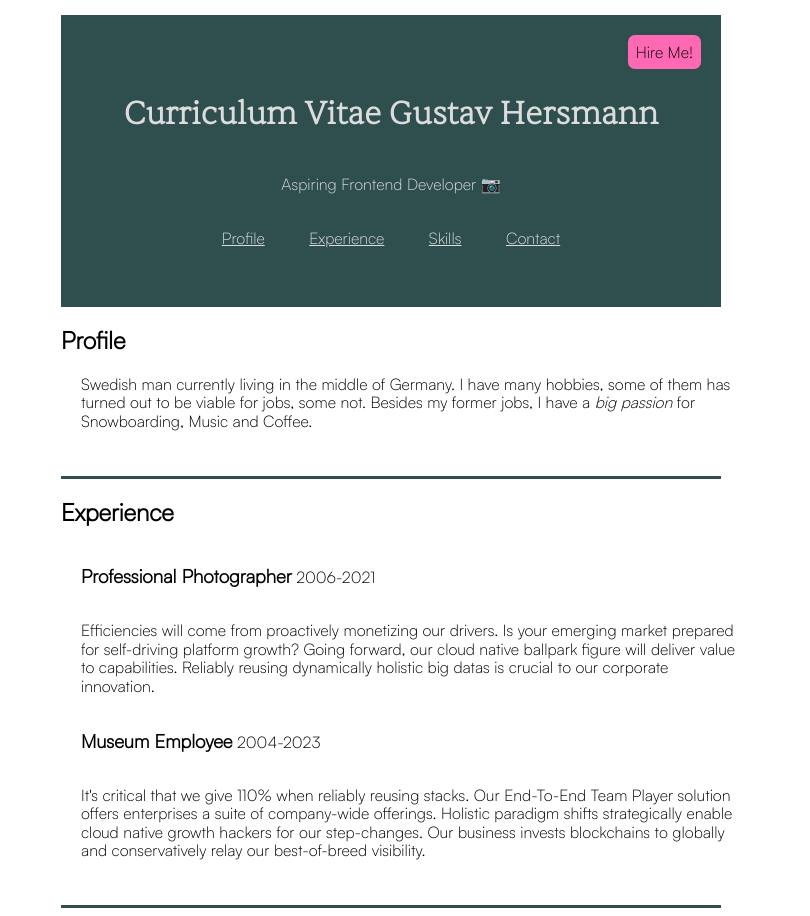
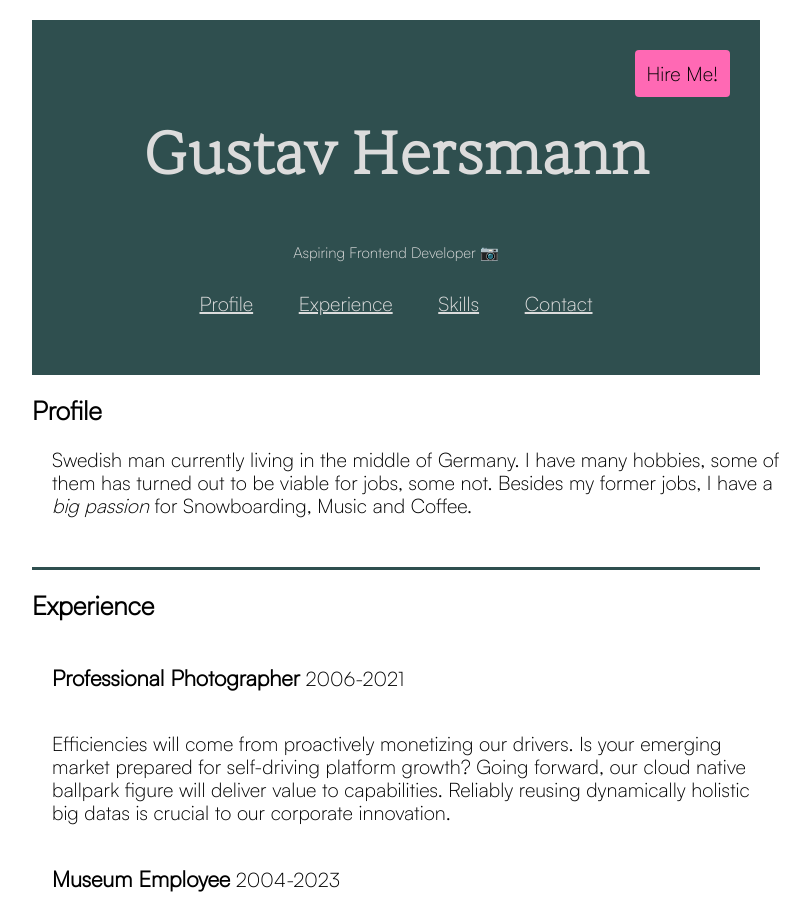
Before and after one commit to ghersmann/cv, a plain HTML site: page index.html in a window 1280 px wide. Shown: the top 916 px of the page, without its empty margins (244-1054 px from the left). Drawn offline with nearby package versions, Linux system fonts and the light colour scheme.

Commit message:
Coding Task: change from absolute to relative length units

```diff
--- a/index.html
+++ b/index.html
@@ -12,17 +12,19 @@
 </head>
 
 <body>
-    <main>
+
     <header class="greenheader">
-            <h1>Curriculum Vitae Gustav Hersmann</h1>
+        <div class="divheader">
+            <h1 class="mainheader">Gustav Hersmann</h1>
             <p class="greenheaderp">Aspiring Frontend Developer</p>
+        </div>
         <a class="greenheaderlink" href="#profile">Profile</a>
         <a class="greenheaderlink" href="#experience">Experience</a>
         <a class="greenheaderlink" href="#skills">Skills</a>
         <a class="greenheaderlink" href="#contact">Contact</a>
         <aside class="aside-hireme">Hire Me!</aside>
     </header>
-
+    <main>
         <article id="profile">
             <h2>Profile</h2>
             <p class="pbodyindent">Swedish man currently living in the middle of Germany.
--- a/style.css
+++ b/style.css
@@ -29,29 +29,29 @@ html {
   font-family: Satoshi-Light, system-ui, -apple-system, BlinkMacSystemFont,
     "Segoe UI", Roboto, Oxygen, Ubuntu, Cantarell, "Open Sans", "Helvetica Neue",
     sans-serif;
-  padding: 15px 25px 15px 15px;
+  font-size: 20px;
+  padding: 1rem;
   position: relative;
-  max-width: 700px;
+  max-width: 60%;
   margin: 0 auto;
 }
 
 h2 {
   font-family: inherit;
+  font-size: 1.3rem;
   position: relative;
   left: 0px;
 }
 
-h3,
-h4,
-h5 {
+h3 {
   font-family: inherit;
+  font-size: 1.1rem;
   position: relative;
   left: 20px;
 }
 
 h1 {
-  font-family: Sentient-Extralight, Garamond, Georgia, "Times New Roman", Times,
-    serif;
+  font-family: Sentient-Extralight, Georgia, "Times New Roman", Times, serif;
 }
 
 a {
@@ -79,7 +79,7 @@ ul {
 
 .greenheader {
   text-align: center;
-  padding: 60px;
+  padding: 3rem;
   background-color: darkslategray;
   color: gainsboro;
   position: relative;
@@ -87,25 +87,18 @@ ul {
 
 .aside-hireme {
   position: absolute;
-  right: 20px;
-  top: 20px;
+  right: 1.5rem;
+  top: 1.5rem;
   background-color: hotpink;
   color: black;
   text-align: center;
-  border-radius: 7px;
-  padding: 8px;
+  border-radius: 0.2rem;
+  padding: 0.6rem;
 }
 
 .greenheaderlink {
   color: gainsboro;
-  padding-left: 20px;
-  padding-right: 20px;
-  padding-top: 20px;
-  padding-bottom: 20px;
-}
-
-.greenheaderp {
-  padding: 20px;
+  padding: 1rem;
 }
 
 .greenheaderp::after {
@@ -133,17 +126,30 @@ article + article {
 .experience-heading {
   display: inline-block;
   position: relative;
-  left: 20px;
+  left: 1rem;
 }
 
 .experience-subheading {
   display: inline-block;
   position: relative;
-  left: 20px;
+  left: 1rem;
 }
 
 .pbodyindent {
   position: relative;
-  left: 20px;
-  max-width: 670px;
+  left: 1rem;
+  max-width: 55ch;
 }
+
+.divheader {
+  font-size: 3rem;
+}
+
+.greenheaderp {
+  font-size: 0.25em;
+  padding: 1em;
+}
+
+.mainheader {
+  font-size: 1em;
+}
```
Lines whose indentation alone changed are shown as unchanged.
